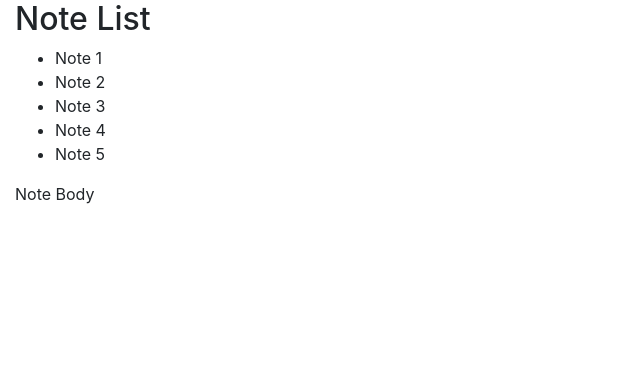
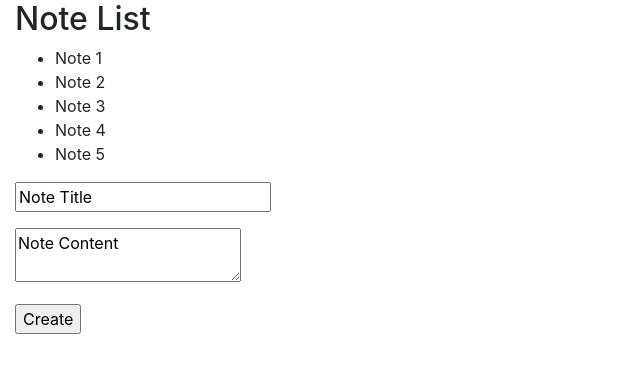
Before and after one commit to geisonbiazus/markdown_notes_frontend, a React (Create React App) app: page / in a window 1280 px wide. Shown: the top 372 px of the page, without its empty margins (0-640 px from the left). Built offline with nearby package versions, Linux system fonts and the light colour scheme.

Commit message:
Add a note form

```diff
--- a/src/presenters/note_presenter.js
+++ b/src/presenters/note_presenter.js
@@ -3,8 +3,9 @@ class NotePresenter {
     this.context = context;
   }
   //
-  // presentNote(note) {
-  // }
+  presentNote(note) {
+    this.context.noteUseCase.listNotes(this);
+  }
   //
   // presentError(error) {
   // }
--- a/src/view/components/App.js
+++ b/src/view/components/App.js
@@ -1,21 +1,42 @@
 import React, { Component } from 'react';
 import NoteList from './NoteList';
-import NoteBody from './NoteBody';
+import NoteForm from './NoteForm';
 import NotePresenter from '../../presenters/note_presenter';
+import Note from '../../markdown_notes/note';
 
 class App extends Component {
   constructor(props) {
     super(props);
-    this.state = { notes: [] };
-    const presenter = new NotePresenter(this);
-    props.noteUseCase.listNotes(presenter);
+    this.state = { notes: [], note: { title: "Note Title", content: "Note Content" } };
+    this.noteUseCase = props.noteUseCase;
+    this.presenter = new NotePresenter(this);
+    this.noteUseCase.listNotes(this.presenter);
+  }
+
+  onTitleChange(event) {
+    this.setState({note: { ...this.state.note, title: event.target.value }});
+  }
+
+  onContentChange(event) {
+    this.setState({note: { ...this.state.note, content: event.target.value, }});
+  }
+
+  onFormSubmit(event) {
+    event.preventDefault();
+    this.props.noteUseCase.createNote(this.state.note, this.presenter);
   }
 
   render() {
     return (
       <div className="App container-fluid">
-        <NoteList notes={this.state.notes}/>
-        <NoteBody />
+        <NoteList
+          notes={this.state.notes}
+          />
+        <NoteForm note={this.state.note}
+          onTitleChange={this.onTitleChange.bind(this)}
+          onContentChange={this.onContentChange.bind(this)}
+          onFormSubmit={this.onFormSubmit.bind(this)}
+          />
       </div>
     );
   }
--- a/src/view/components/NoteBody.js
+++ /dev/null
@@ -1,13 +0,0 @@
-import React, { Component } from 'react';
-
-class NoteBody extends Component {
-  render() {
-    return (
-      <section>
-        Note Body
-      </section>
-    );
-  }
-}
-
-export default NoteBody;
--- /dev/null
+++ b/src/view/components/NoteForm.js
@@ -0,0 +1,25 @@
+import React, { Component } from 'react';
+
+class NoteForm extends Component {
+  render() {
+    const note = this.props.note;
+
+    return (
+      <section>
+        <form onSubmit={this.props.onFormSubmit}>
+          <p>
+            <input type="text" value={note.title} onChange={this.props.onTitleChange} />
+          </p>
+          <p>
+            <textarea value={note.content} onChange={this.props.onContentChange} />
+          </p>
+          <p>
+            <input type="submit" value="Create" />
+          </p>
+        </form>
+      </section>
+    );
+  }
+}
+
+export default NoteForm;
```
